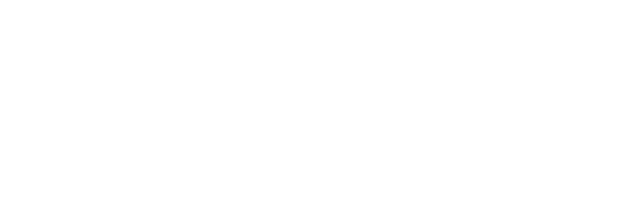
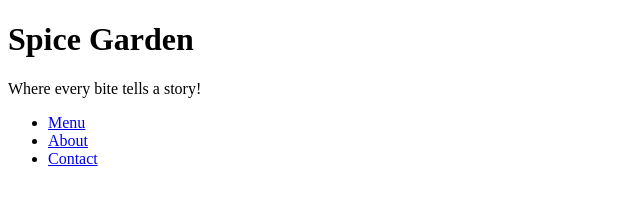
Before and after one commit to lawanbuilds/travel-website, a plain HTML site: page Assignments/01-restaurant-menu-page/index.html in a window 1280 px wide. Shown: the whole page, without its empty margins (0-640 px from the left). Drawn offline with Linux system fonts and the light colour scheme.

Commit message:
feat: add restaurant header and navigation

```diff
--- a/Assignments/01-restaurant-menu-page/index.html
+++ b/Assignments/01-restaurant-menu-page/index.html
@@ -7,28 +7,35 @@
   </head>
   <body>
     <header>
-      <!-- Restaurant branding -->
+      <div>
+        <h1>Spice Garden</h1>
+        <p>Where every bite tells a story!</p>
+      </div>
+
+      <nav>
+        <ul>
+          <li><a href="#menu">Menu</a></li>
+          <li><a href="#about">About</a></li>
+          <li><a href="#contact">Contact</a></li>
+        </ul>
+      </nav>
     </header>
 
-    <nav>
-      <!-- Navigation links -->
-    </nav>
-
     <main>
-      <section>
+      <section id="hero">
         <!-- Hero section -->
       </section>
 
-      <section>
+      <section id="menu">
         <!-- Menu section -->
       </section>
 
-      <section>
+      <section id="about">
         <!-- About section -->
       </section>
     </main>
 
-    <footer>
+    <footer id="contact">
       <!-- Restaurant information -->
     </footer>
   </body>
```
